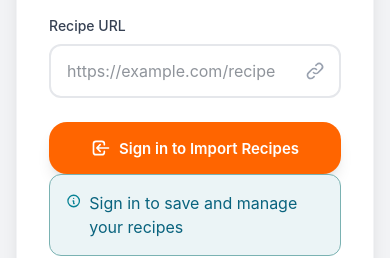
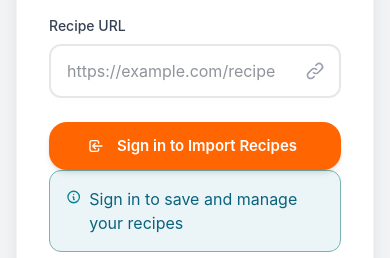
Before and after one commit to avitalg/chefmind, a React (Vite) app: page / in a window 390 px wide. Shown: the part 800-1058 px from the top of the page. Built offline with nearby package versions, Linux system fonts and the light colour scheme; no server answers.

Commit message:
fix: design

```diff
--- a/src/homepage.tsx
+++ b/src/homepage.tsx
@@ -340,10 +340,15 @@ export default function HomePage({ user, onSignIn }: HomePageProps) {
             <button
               type="button"
               onClick={onSignIn}
-              className="w-full py-4 px-6 rounded-[18px] font-semibold transition-all duration-200 flex items-center justify-center bg-[#FF6500] hover:bg-[#E55A00] active:bg-[#CC5000] text-white shadow-lg hover:shadow-xl cursor-pointer"
+              className="w-full sm:w-auto inline-flex items-center justify-center px-4 sm:px-6 py-2.5 sm:py-3 bg-[#FF6500] text-white rounded-[18px] hover:bg-[#E55A00] active:bg-[#CC5000] transition-all shadow-md hover:shadow-lg cursor-pointer font-semibold text-sm sm:text-base"
               style={{ fontSize: '15px' }}
             >
-              <svg className="w-5 h-5 mr-2" fill="none" stroke="currentColor" viewBox="0 0 24 24">
+              <svg
+                className="w-4 h-4 sm:w-5 sm:h-5 mr-2 flex-shrink-0"
+                fill="none"
+                stroke="currentColor"
+                viewBox="0 0 24 24"
+              >
                 <path
                   strokeLinecap="round"
                   strokeLinejoin="round"
@@ -351,7 +356,7 @@ export default function HomePage({ user, onSignIn }: HomePageProps) {
                   d="M11 16l-4-4m0 0l4-4m-4 4h14m-5 4v1a3 3 0 01-3 3H6a3 3 0 01-3-3V7a3 3 0 013-3h7a3 3 0 013 3v1"
                 />
               </svg>
-              Sign in to Import Recipes
+              <span className="whitespace-nowrap">Sign in to Import Recipes</span>
             </button>
           )}
 
```
